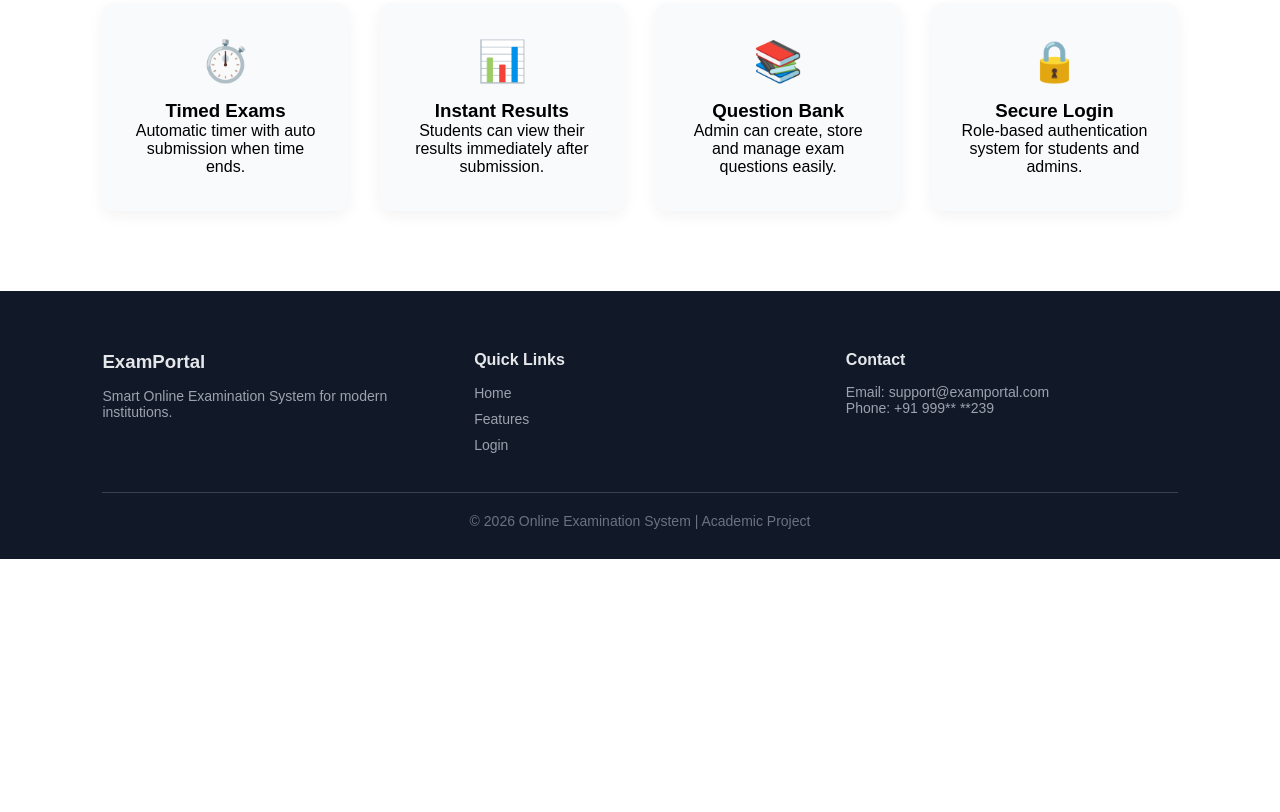
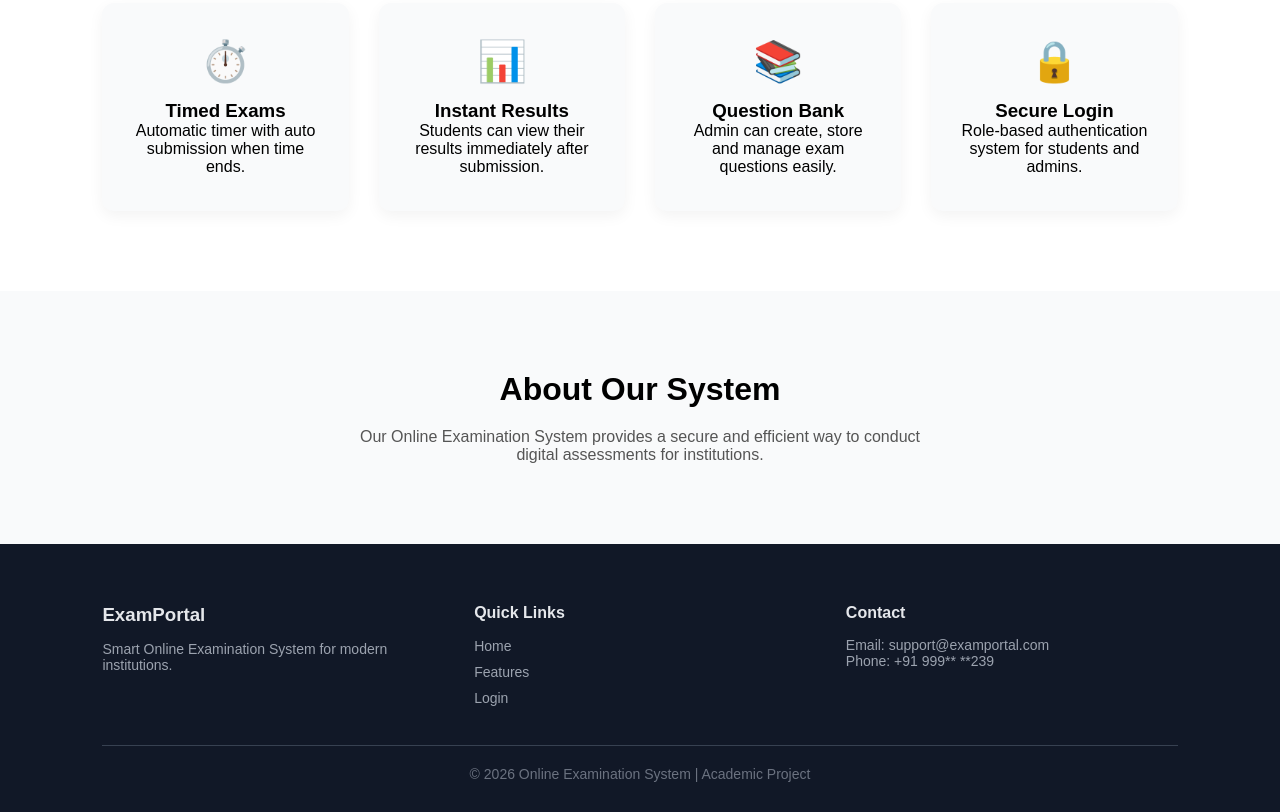
Before and after one commit to yogeshhr/online-examination-system, a plain HTML site: page index.html in a window 1280 px wide. Shown: the part 926-1738 px from the top of the page. Before the commit the page ends 1485 px from the top, so only its background shows below. Drawn offline with Linux system fonts and the light colour scheme.

Commit message:
feat: add about section to homepage

```diff
--- a/css/style.css
+++ b/css/style.css
@@ -165,6 +165,26 @@ nav {
 
 }
 
+/*about*/
+
+.about {
+  padding: 80px 8%;
+  text-align: center;
+  background-color: #f9fafb;
+}
+
+.about h2 {
+  font-size: 32px;
+  margin-bottom: 20px;
+}
+
+.about p {
+  max-width: 600px;
+  margin: auto;
+  color: #555;
+}
+
+
 /*FOOTER*/
 
 .footer {
--- a/index.html
+++ b/index.html
@@ -82,6 +82,15 @@
 
   </section>
 
+  <section id="about" class="about">
+    <h2>About Our System</h2>
+    <p>
+      Our Online Examination System provides a secure and efficient
+      way to conduct digital assessments for institutions.
+    </p>
+  </section>
+
+
   <!--FOOTER-->
 
   <footer class="footer" id="contact">
```
